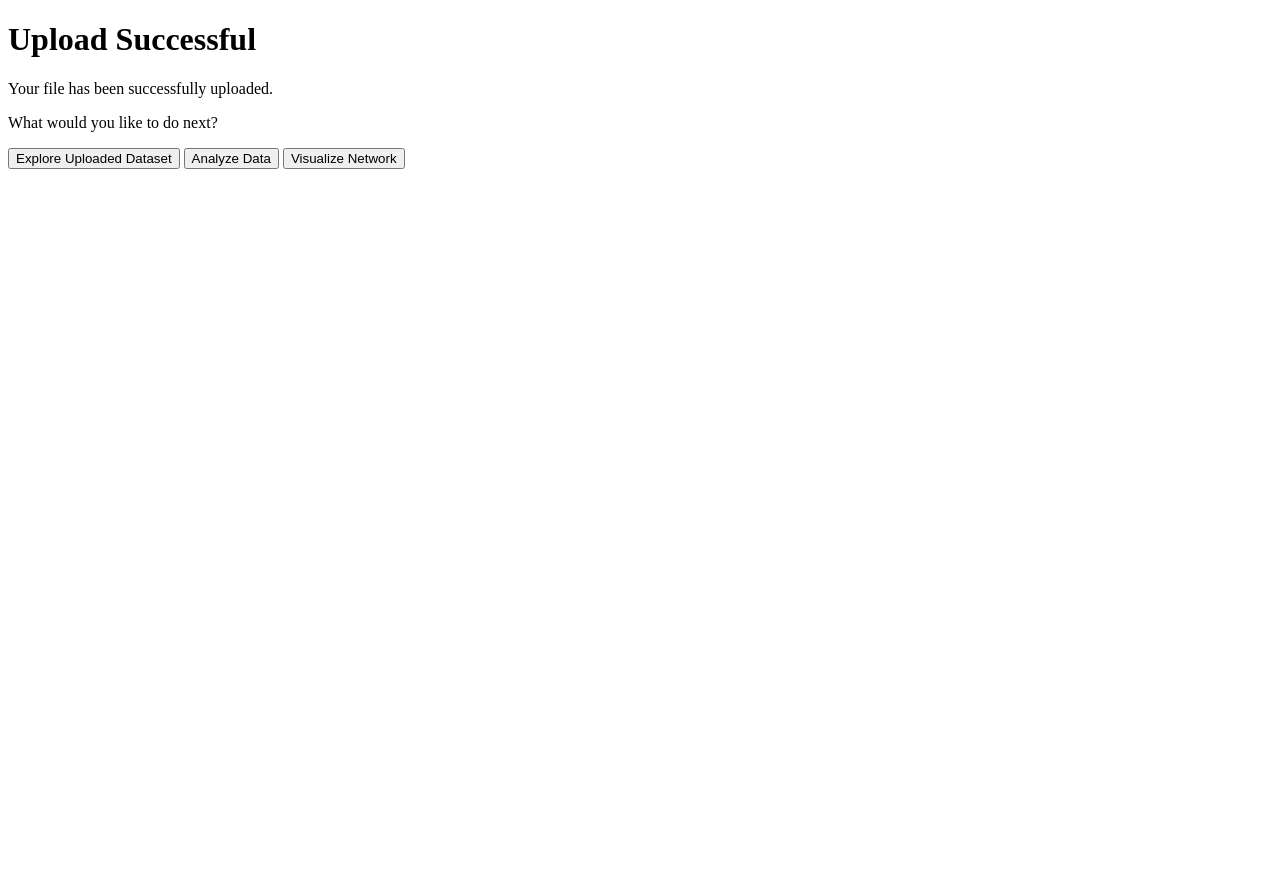
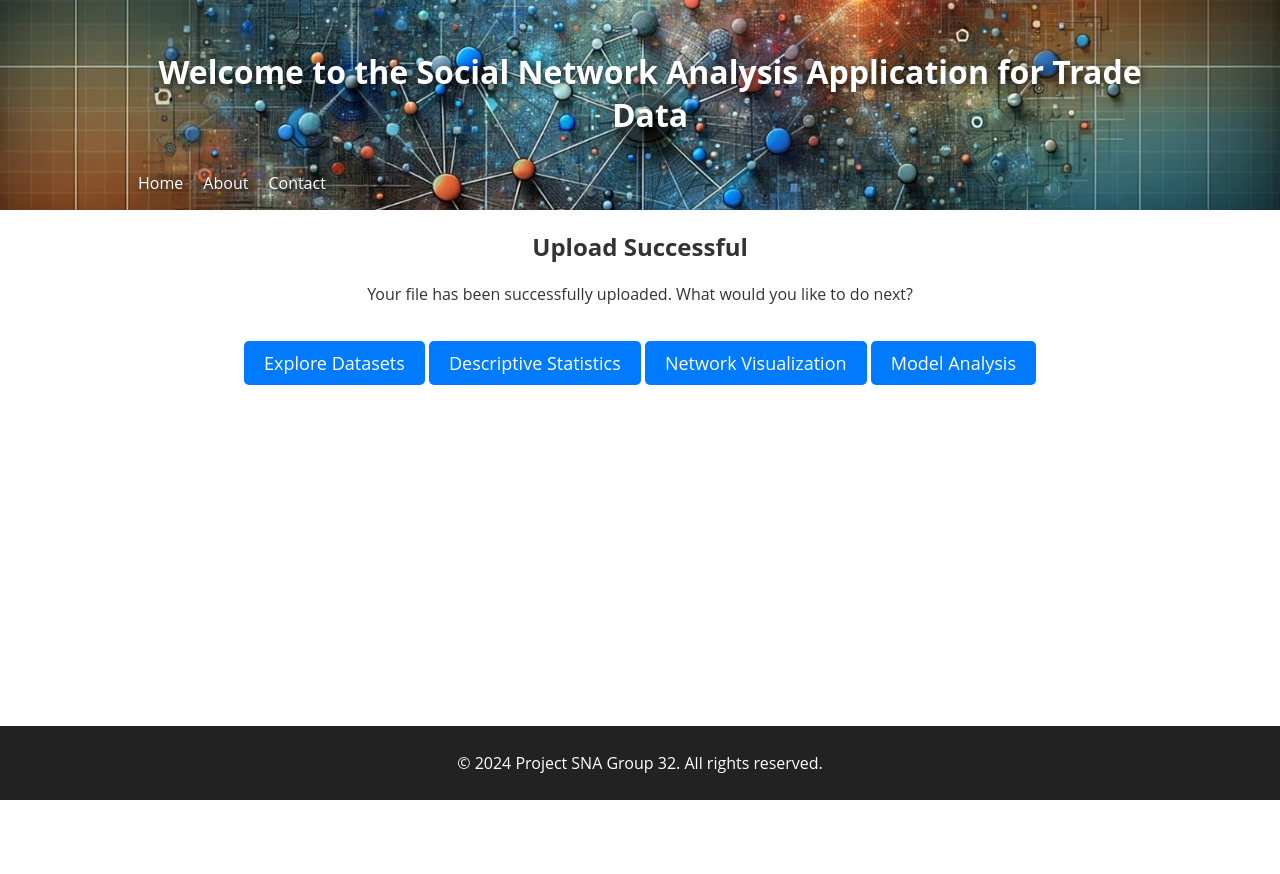
Before and after one commit to grcpru/COS70008_ProjectSNA_G32, a Django app: page /success/ in a window 1280 px wide. Before the commit the page ends 169 px from the top, so only its background shows below. Run offline with Django 5.2, Linux system fonts and the light colour scheme.

Commit message:
update descriptive, visualize and success pages

```diff
--- a/projectsna/appg32/static/css/styles.css
+++ b/projectsna/appg32/static/css/styles.css
@@ -11,6 +11,16 @@ body {
 html, body {
     height: 100%;
     margin: 0;
+}
+
+.left-align {
+    text-align: left;
+}
+
+.img-left {
+    display: block;
+    margin-right: auto;
+    margin-left: 0;
 }
 
 .container {
--- a/projectsna/appg32/templates/landing_page.html
+++ b/projectsna/appg32/templates/landing_page.html
@@ -29,7 +29,7 @@
                     <p>Explore complex trade relationships and discover actionable insights with advanced data visualization tools.</p>
                 <div class="action-buttons">
                     <a href="{% url 'upload_dataset' %}" class="btn btn-primary">Upload Data</a>
-                    <a href="{% url 'explore_datasets' %}" class="btn btn-secondary">Explore Datasets</a>
+                    <a href="{% url 'explore_datasets' %}" class="btn btn-primary">Explore Datasets</a>
                 </div>
             </div>
         </main>
--- a/projectsna/appg32/templates/network_graph.html
+++ b/projectsna/appg32/templates/network_graph.html
@@ -3,12 +3,12 @@
 <head>
     <meta charset="UTF-8">
     <meta name="viewport" content="width=device-width, initial-scale=1.0">
-    <title>Network Graph</title>
+    <title>Network Visualization</title>
     <!-- Plotly.js library -->
     <script src="https://cdn.plot.ly/plotly-latest.min.js"></script>
 </head>
 <body>
-    <h1>Network Graph</h1>
+    <h1>Network Visualization</h1>
     <!-- Display the content of graph_div for debugging -->
     <div id="debug-graph-div">
         {{ graph_div|safe }}
--- a/projectsna/appg32/templates/upload_success.html
+++ b/projectsna/appg32/templates/upload_success.html
@@ -1,33 +1,43 @@
 <!DOCTYPE html>
-<html lang="en">
+{% load static %}
+
+<html lang="en" style="height: 100%;">
 <head>
     <meta charset="UTF-8">
     <meta name="viewport" content="width=device-width, initial-scale=1.0">
-    <title>Upload Success</title>
+    <title>Social Network Analysis Application</title>
+    <link rel="stylesheet" href="{% static 'css/styles.css' %}">
 </head>
-<body>
-    <h1>Upload Successful</h1>
-    <p>Your file has been successfully uploaded.</p>
-    <p>What would you like to do next?</p>
-    <button onclick="exploreUploadedDataset()">Explore Uploaded Dataset</button>
-    <button onclick="analyzeData()">Analyze Data</button>
-    <button onclick="visualizeNetwork()">Visualize Network</button> <!-- New button for network visualization -->
-
-    <script>
-        function exploreUploadedDataset() {
-            // Redirect to the Explore Datasets page
-            window.location.href = "{% url 'explore_datasets' %}";
-        }
-
-        function analyzeData() {
-            // Redirect to the Analyze Data page
-            window.location.href = "{% url 'analyze_data' %}";
-        }
-
-        function visualizeNetwork() {
-            // Redirect to the Network Visualization page
-            window.location.href = "{% url 'network_visualize' %}";
-        }
-    </script>
+<body style="display: flex; flex-direction: column; min-height: 100vh; margin: 0;">
+    <div class="site-content" style="flex: 1;">
+        <!-- Set background image for header with inline CSS for demonstration -->
+        <header class="site-header" style="background-image: url('{% static 'images/network_analysis_bg.png' %}'); background-size: cover; background-position: center;">
+            <div class="container">
+                <h1>Welcome to the Social Network Analysis Application for Trade Data</h1>
+                <nav>
+                    <ul class="navbar">  <!-- Ensure this class matches the one used in the CSS for styling -->
+                        <li><a href="{% url 'home' %}">Home</a></li>
+                        <li><a href="{% url 'about' %}">About</a></li>
+                        <li><a href="{% url 'contact' %}">Contact</a></li>
+                    </ul>
+                </nav>
+            </div>
+        </header>
+        <main>
+            <div class="container">
+                <h2>Upload Successful</h2>
+                    <p>Your file has been successfully uploaded. What would you like to do next?</p>
+                    <div class="action-buttons">
+                        <a href="{% url 'explore_datasets' %}" class="btn btn-primary">Explore Datasets</a>
+                        <a href="{% url 'network_statistics' %}" class="btn btn-primary">Descriptive Statistics</a>
+                        <a href="{% url 'network_visualize' %}" class="btn btn-primary">Network Visualization</a>
+                        <a href="{% url 'network_visualize' %}" class="btn btn-primary">Model Analysis</a>
+                    </div>
+            </div>
+        </main>
+    </div>
+    <footer style="background-color: #222; color: #fff; text-align: center; padding: 10px 0; width: 100%;">
+        <p>&copy; 2024 Project SNA Group 32. All rights reserved.</p>
+    </footer>
 </body>
 </html>
```
Also changed, not shown: projectsna/appg32/templates/network_statistics.html (+53 -11 lines), projectsna/appg32/templates/visualization_page.html (+28 -9 lines).
